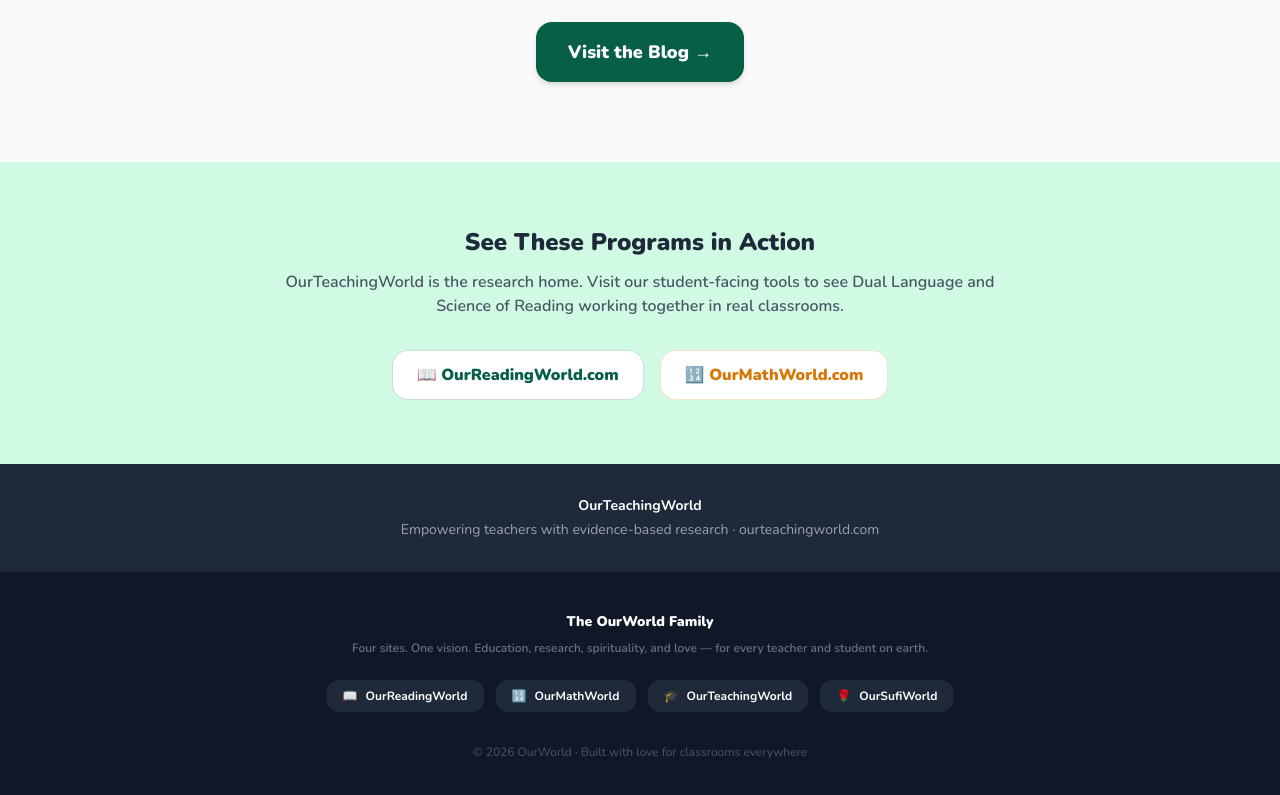
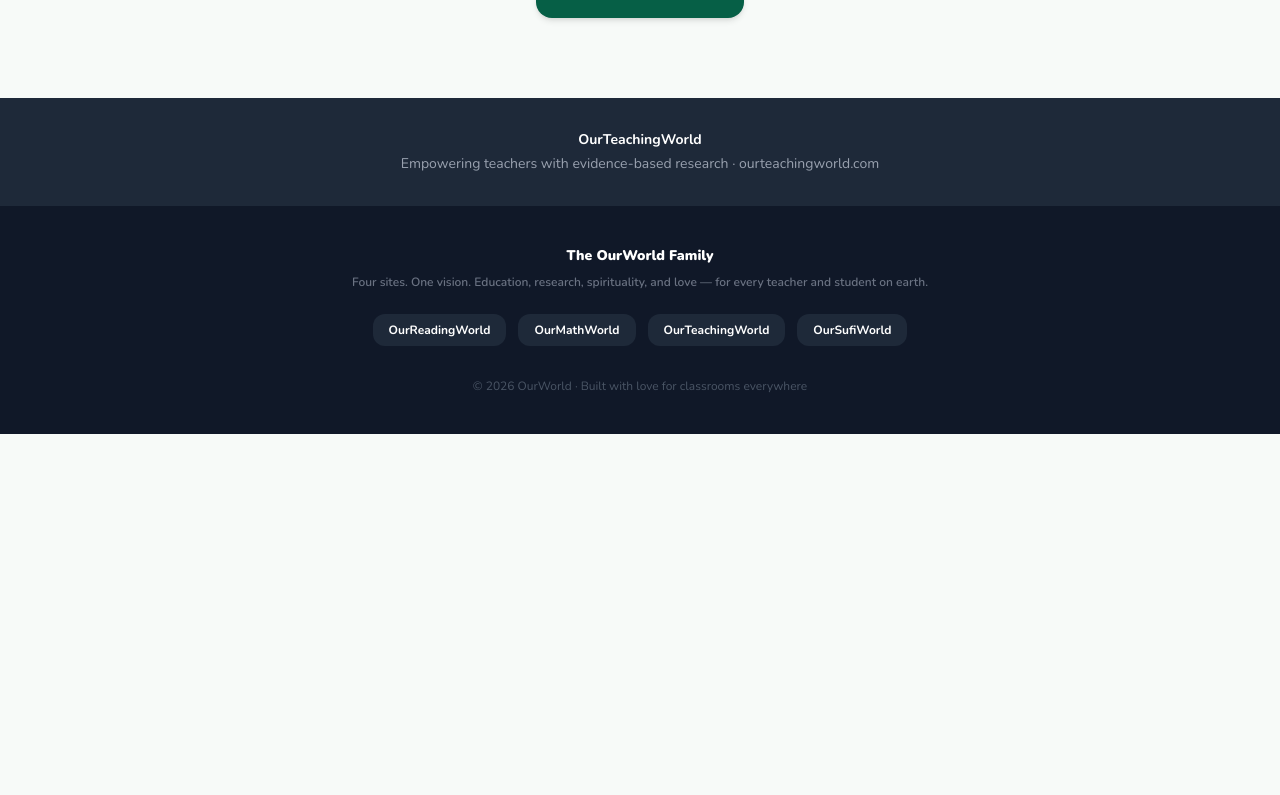
Before and after one commit to zeevaki/ourteachingworld, a Next.js app: page / in a window 1280 px wide. Shown: the part 1833-2628 px from the top of the page. After the commit the page ends 2267 px from the top, so only its background shows below. Built offline with nearby package versions, Linux system fonts and the light colour scheme.

Commit message:
Remove Programs in Action section, decorative emojis, and footer icons

```diff
--- a/app/page.tsx
+++ b/app/page.tsx
@@ -50,7 +50,7 @@ export default function HomePage() {
       {/* Mission strip */}
       <section className="bg-primary text-white py-6 px-6 text-center">
         <p className="font-bold text-base max-w-2xl mx-auto">
-          🌍 OurTeachingWorld brings together the best evidence-based research so every teacher — regardless of school or country — can give every student a fair chance.
+          OurTeachingWorld brings together the best evidence-based research so every teacher — regardless of school or country — can give every student a fair chance.
         </p>
       </section>
 
@@ -63,7 +63,6 @@ export default function HomePage() {
 
         <div className="grid md:grid-cols-2 gap-8">
           <div className="bg-white rounded-3xl shadow-md border border-gray-100 p-8 flex flex-col">
-            <div className="text-5xl mb-4">🌐</div>
             <h3 className="text-2xl font-black text-primary mb-2">Dual Language Education</h3>
             <p className="text-gray-600 font-semibold mb-4 flex-1">
               Students learn academic content in two languages simultaneously — developing full biliteracy, stronger cognitive skills, and a deep appreciation for multiple cultures. Research consistently shows dual language students outperform their monolingual peers by 3rd grade.
@@ -83,7 +82,6 @@ export default function HomePage() {
           </div>
 
           <div className="bg-white rounded-3xl shadow-md border border-gray-100 p-8 flex flex-col">
-            <div className="text-5xl mb-4">📖</div>
             <h3 className="text-2xl font-black text-accent mb-2">Science of Reading</h3>
             <p className="text-gray-600 font-semibold mb-4 flex-1">
               Decades of cognitive science, linguistics, and neuroscience converge on one clear finding: children learn to read best through explicit, systematic instruction in phonemic awareness, phonics, fluency, vocabulary, and comprehension.
@@ -135,34 +133,6 @@ export default function HomePage() {
         </Link>
       </section>
 
-      {/* Programs in action */}
-      <section className="bg-primary-light py-16 px-6">
-        <div className="max-w-3xl mx-auto text-center">
-          <h2 className="text-2xl font-black text-gray-800 mb-3">See These Programs in Action</h2>
-          <p className="text-gray-600 font-semibold mb-8">
-            OurTeachingWorld is the research home. Visit our student-facing tools to see Dual Language and Science of Reading working together in real classrooms.
-          </p>
-          <div className="flex flex-wrap gap-4 justify-center">
-            <a
-              href="https://ourreadingworld.com"
-              target="_blank"
-              rel="noopener noreferrer"
-              className="bg-white text-primary font-black px-6 py-3 rounded-2xl hover:shadow-md transition-shadow border border-primary/20"
-            >
-              📖 OurReadingWorld.com
-            </a>
-            <a
-              href="https://ourmathworld.com"
-              target="_blank"
-              rel="noopener noreferrer"
-              className="bg-white text-accent font-black px-6 py-3 rounded-2xl hover:shadow-md transition-shadow border border-accent/20"
-            >
-              🔢 OurMathWorld.com
-            </a>
-          </div>
-        </div>
-      </section>
-
       {/* Footer */}
       <footer className="bg-gray-800 text-gray-400 text-sm py-8 px-6 text-center">
         <p className="font-bold text-white mb-1">OurTeachingWorld</p>
--- a/components/SiteFooter.tsx
+++ b/components/SiteFooter.tsx
@@ -1,8 +1,8 @@
 const sites = [
-  { name: "OurReadingWorld", url: "https://ourreadingworld.com", emoji: "📖" },
-  { name: "OurMathWorld", url: "https://ourmathworld.com", emoji: "🔢" },
-  { name: "OurTeachingWorld", url: "https://ourteachingworld.com", emoji: "🎓" },
-  { name: "OurSufiWorld", url: "https://oursufiworld.com", emoji: "🌹" },
+  { name: "OurReadingWorld", url: "https://ourreadingworld.com" },
+  { name: "OurMathWorld", url: "https://ourmathworld.com" },
+  { name: "OurTeachingWorld", url: "https://ourteachingworld.com" },
+  { name: "OurSufiWorld", url: "https://oursufiworld.com" },
 ];
 
 export default function SiteFooter() {
@@ -20,10 +20,9 @@ export default function SiteFooter() {
               href={site.url}
               target="_blank"
               rel="noopener noreferrer"
-              className="bg-gray-800 hover:bg-gray-700 transition-colors px-4 py-2 rounded-xl font-bold text-xs flex items-center gap-2"
+              className="bg-gray-800 hover:bg-gray-700 transition-colors px-4 py-2 rounded-xl font-bold text-xs text-white"
             >
-              <span>{site.emoji}</span>
-              <span className="text-white">{site.name}</span>
+              {site.name}
             </a>
           ))}
         </div>
```
